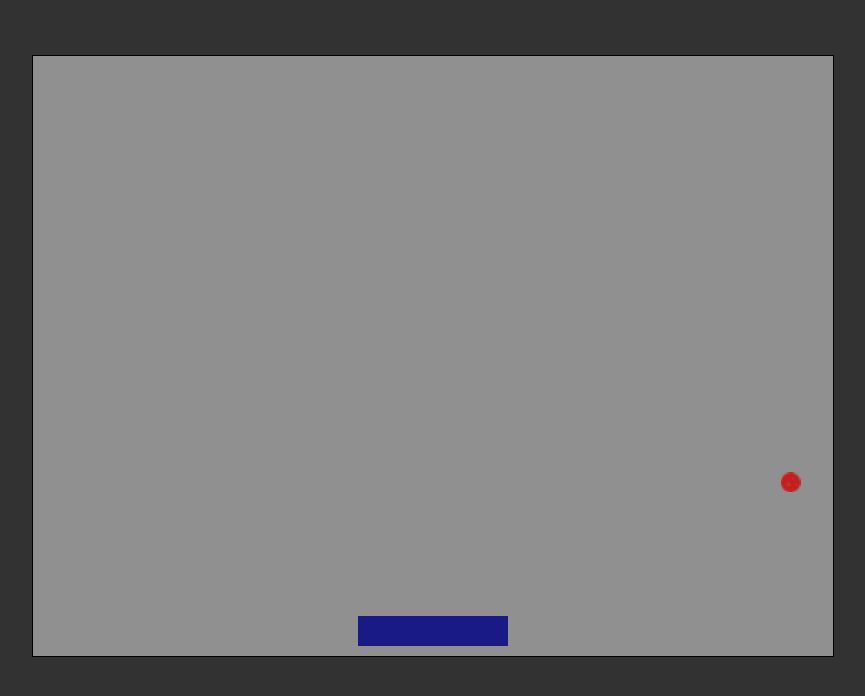
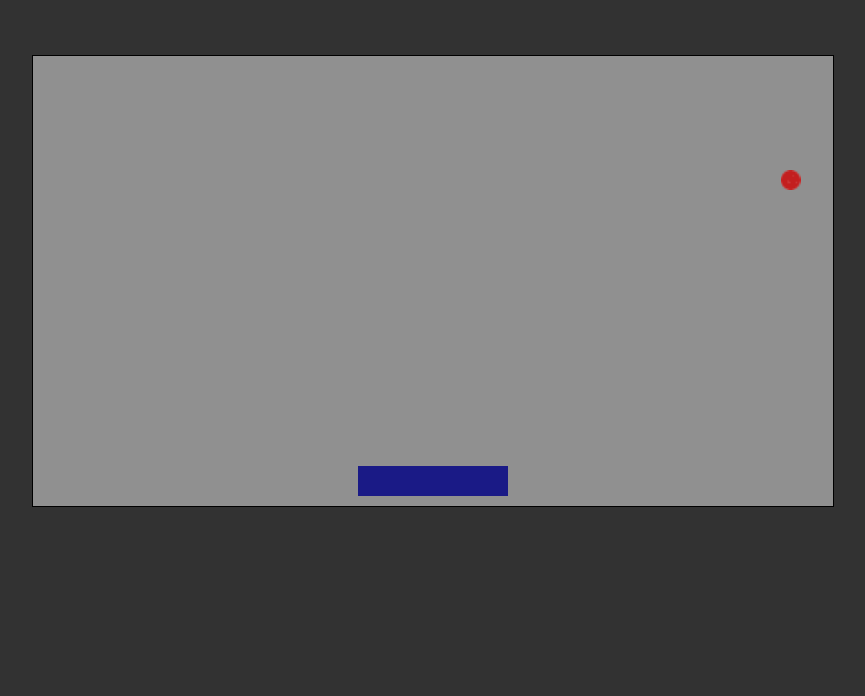
Before and after one commit to h-zahar/brick-breaker-js, a plain HTML site: page index.html in a window 1280 px wide. Shown: the whole page, without its empty margins (207-1072 px from the left). Drawn offline with Linux system fonts and the light colour scheme.

Commit message:
Fixed Window Sizing

```diff
--- a/index.html
+++ b/index.html
@@ -11,7 +11,7 @@
     <div id="main-container">
         <div id="canvas-wrapper">
             <img id="ball" src="./assets/img/ball.png" alt="Ball">
-            <canvas id="canvas" width="800" height="600"></canvas>
+            <canvas id="canvas" width="800" height="450"></canvas>
         </div>
     </div>
     <script type="module" src="./scripts/index.js"></script>
--- a/scripts/index.js
+++ b/scripts/index.js
@@ -6,8 +6,8 @@ const canvas = /** @type {HTMLCanvasElement} */ (document.getElementById("canvas
 
 const ctx =  canvas.getContext("2d");
 
-const GAME_WIDTH = 800;
-const GAME_HEIGHT = 600;
+const GAME_WIDTH = canvas.width;
+const GAME_HEIGHT = canvas.height;
 
 const objPaddle = new Paddle(GAME_WIDTH, GAME_HEIGHT);
 
```
